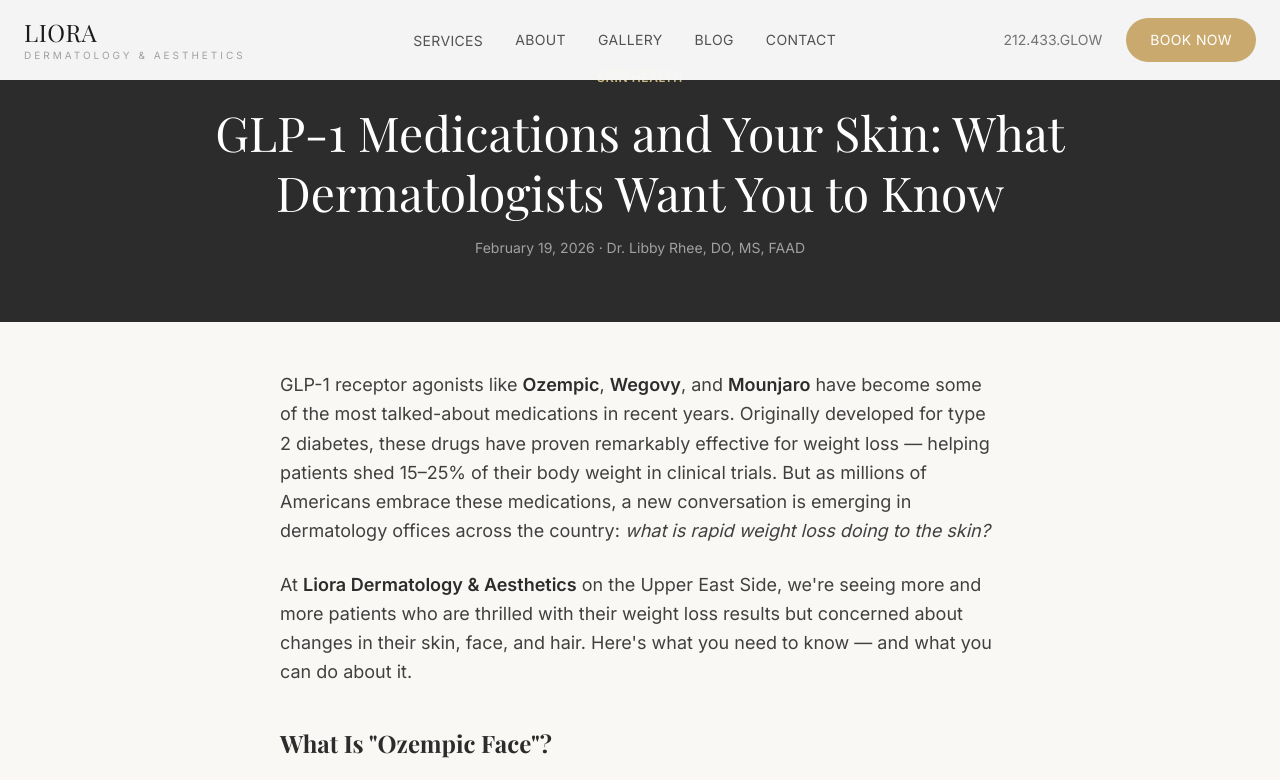
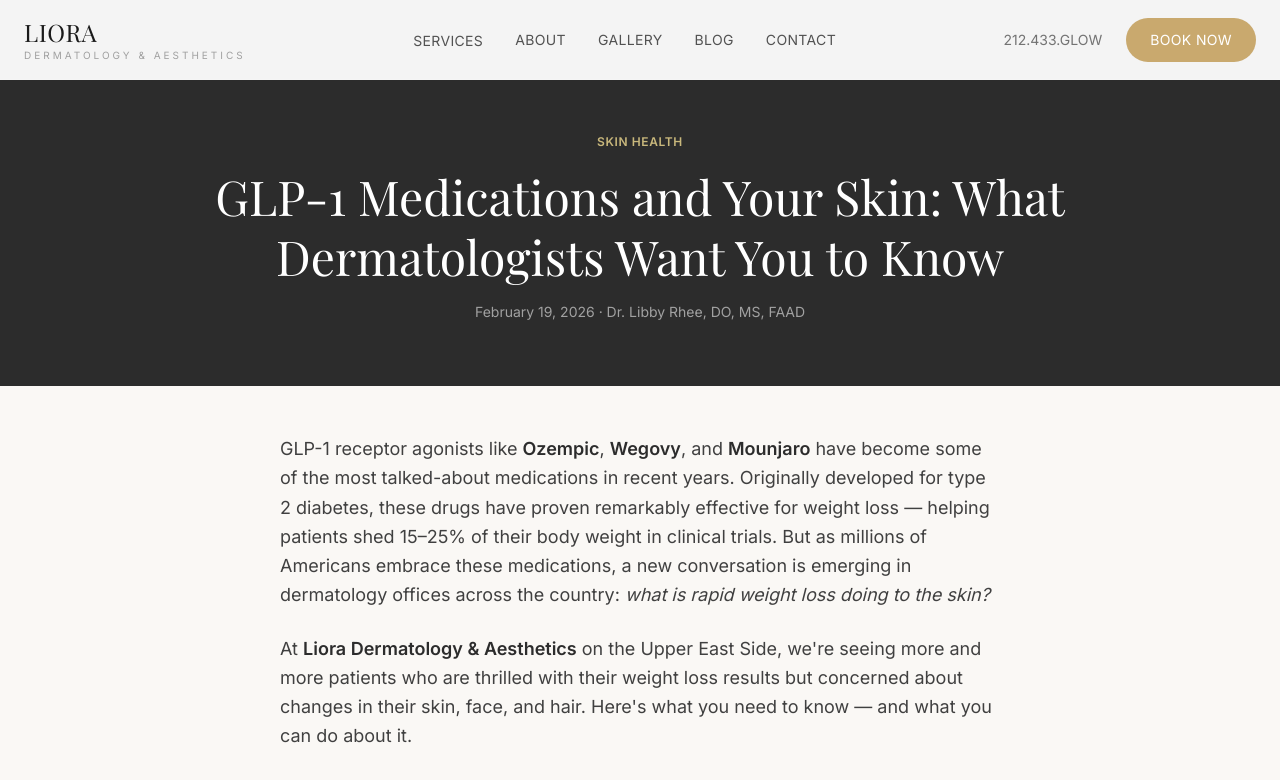
Before and after one commit to bman8810/liora-derm, a Next.js app: page /blog/glp1-medications-skin-effects in a window 1280 px wide. Shown: the top 780 px of the page. Built offline with nearby package versions, Linux system fonts and the light colour scheme; a web font is replaced by a local one.

Commit message:
Fix blog pages: add top padding for fixed navbar

```diff
--- a/src/app/blog/[slug]/page.tsx
+++ b/src/app/blog/[slug]/page.tsx
@@ -44,7 +44,7 @@
   return (
     <main className="min-h-screen bg-[#FAF8F5]">
       {/* Header */}
-      <section className="bg-[#2C2C2C] text-white py-16 px-6 text-center">
+      <section className="bg-[#2C2C2C] text-white pt-32 pb-16 px-6 text-center">
         <span className="inline-block text-xs font-semibold uppercase tracking-wider text-[#C9B87C] mb-4">
           {post.category}
         </span>
--- a/src/app/blog/page.tsx
+++ b/src/app/blog/page.tsx
@@ -14,7 +14,7 @@
   return (
     <main className="min-h-screen bg-[#FAF8F5]">
       {/* Hero */}
-      <section className="bg-[#2C2C2C] text-white py-20 px-6 text-center">
+      <section className="bg-[#2C2C2C] text-white pt-32 pb-16 px-6 text-center">
         <h1 className="font-serif text-4xl md:text-5xl mb-4">
           The Liora Journal
         </h1>
```
